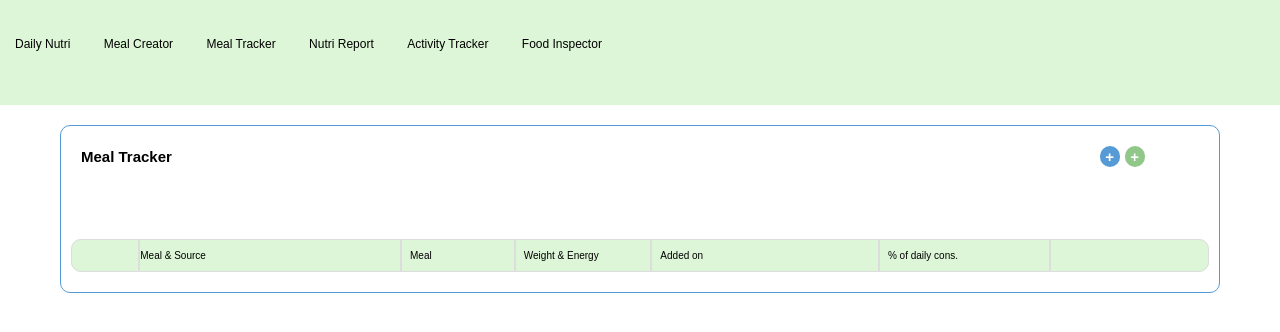
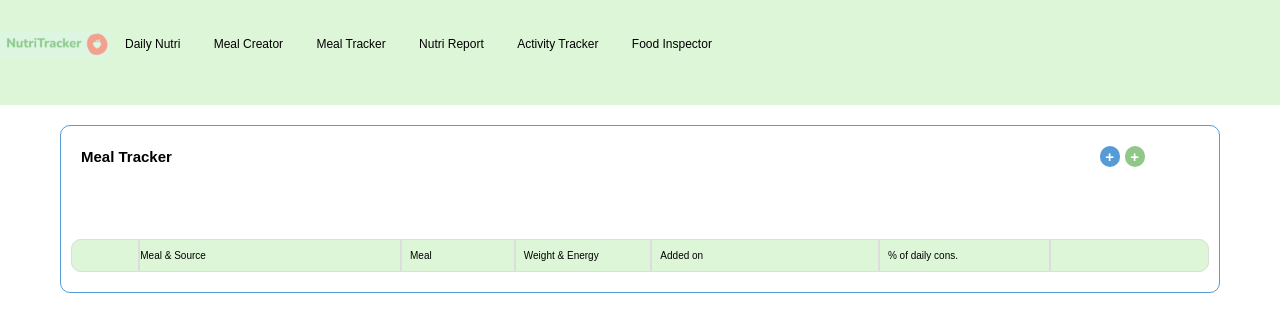
Before and after one commit to seynabhassan/FINAL-PROG, a plain HTML site: page meal-tracker.html in a window 1280 px wide. Drawn offline with nearby package versions, Linux system fonts and the light colour scheme; no server answers; a web font is replaced by a local one.

Commit message:
added back img

```diff
--- a/meal-tracker.html
+++ b/meal-tracker.html
@@ -20,7 +20,7 @@
     <div class="top">
       <header>
         <p id="logo">
-          <!-- Remove the <img> tag -->
+        <img id="logoimg" src="logo.png">
         </p>
       </header>
 
```
